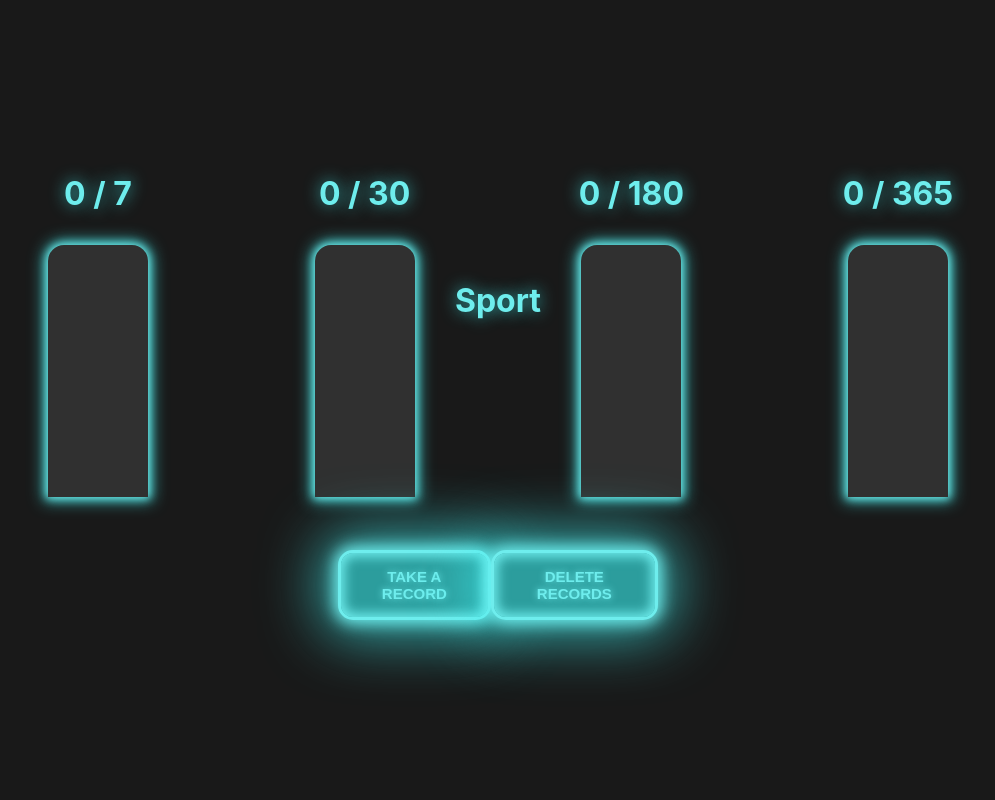
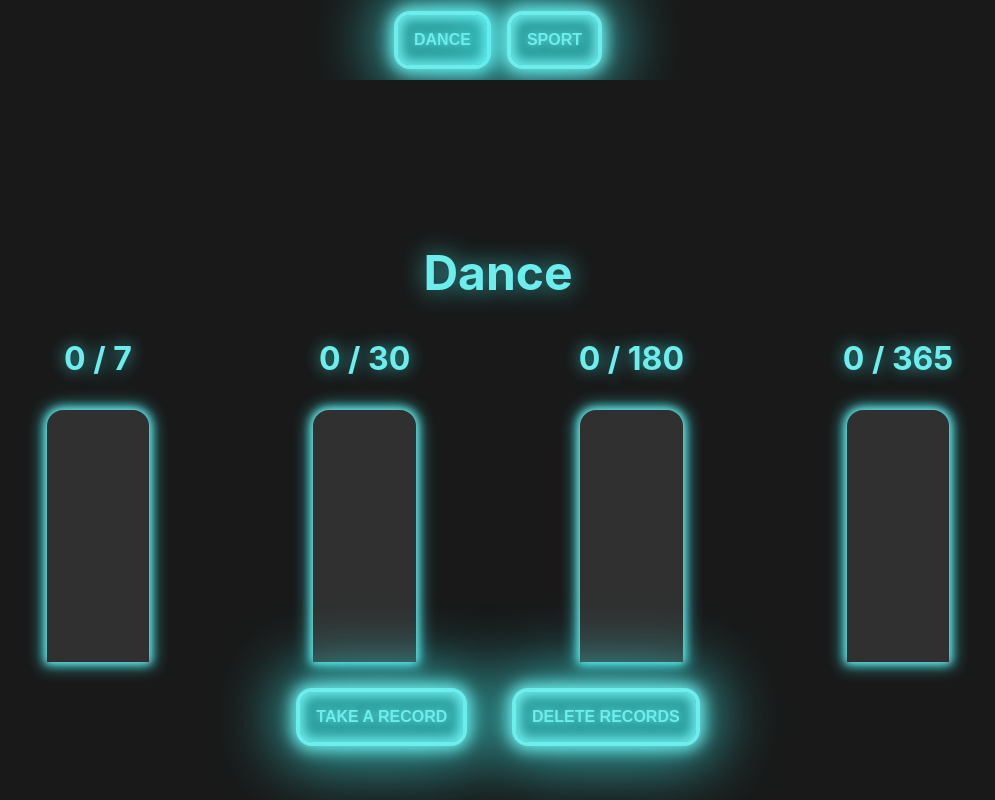
Before and after one commit to damianSebastian/statistik, a React (Create React App) app: page / in a window 1280 px wide. Shown: the top 800 px of the page, without its empty margins (142-1137 px from the left). Built offline with nearby package versions, Linux system fonts and the light colour scheme.

Commit message:
Meniu introdus

```diff
--- a/src/App.css
+++ b/src/App.css
@@ -5,7 +5,8 @@
   --button-second-color:rgb(44,157,157);
   --fullLift:rgb(48, 48, 48);
 }
-.app {
+.app{
+  background-color: var(--main-color);
   display: flex;
   flex-direction: column;
   justify-content: center;
@@ -22,7 +23,7 @@
   height: 100vh;
 }
 .lift {
-  width: 100px;
+  width: 8vw;
   background-color: var(--button-second-color);
 
   border-radius: 1rem;
@@ -31,7 +32,7 @@
 
 }
 .fullLift {
-    width: 100px;
+    width: 8vw;
     background-color: var(--fullLift);
     border-radius: 1em;
     border-bottom-left-radius: 0;
@@ -48,7 +49,7 @@
   position: relative;
   padding: 1em 1em;
   color: var(--button-main);
-  font-size:15px;
+  font-size:1rem;
   font-weight: bold;
   text-transform: uppercase;
   text-shadow: 0 0 0.5em var(--button-main);
@@ -61,7 +62,8 @@
   outline: none;
   cursor: pointer;
   transition: all 0.3s;
-  margin-top: 1rem;
+  margin: 0.5rem;
+
 }
 
 .button:hover {
@@ -89,20 +91,19 @@
   justify-content: space-between;
   align-items: flex-end;
   width: 75%;
-  height: 150px;
-  padding-left: 5px;
-  padding-right: 5px;
+  min-height: 200px;
+
 
 }
 .buttonContainer {
-  width: 25vw;
+  min-width: 35vw;
   height:50px;
   display: flex;
   flex-direction: row;
   justify-content: space-around;
   align-items: center;
   position: relative;
-  top: 50px;
+  top: 25px;
 
 }
 .statusText {
@@ -112,3 +113,14 @@
   text-shadow: 0 0 0.5em var(--button-shadow);
   text-transform: capitalize;
 }
+.title{
+  font-size: 3rem;
+  margin: 0;
+}
+.menu {
+  height: 10vh;
+  display: flex;
+  flex-direction: row;
+  justify-content: center;
+  align-items: center;
+}
--- a/src/App.jsx
+++ b/src/App.jsx
@@ -1,13 +1,26 @@
+
 import ShowBar from "./components/ShowBar";
 import './App.css';
+import { useEffect, useState } from "react";
+import Button from "./components/Button";
 
+let vector=['Dance','Sport'];
 function App() {
+  const [identifier, setIdentifier] = useState("Dance");
+
+  useEffect(()=> {
+    console.log(identifier);
+  },[identifier])
+
 
   return (
     <div className="app">
-      <ShowBar identifier={'Sport'}/>
-      <ShowBar identifier={"Dance"}/>
-
+      <div className="menu">
+        {vector.map(el => <Button func={()=> setIdentifier(el)} description={el}/>)}
+      </div>
+      <ShowBar
+    identifier={identifier}
+    />
     </div>
   )
 }
--- a/src/components/Button.jsx
+++ b/src/components/Button.jsx
@@ -2,11 +2,11 @@ import React from "react";
 
 import '../App.css';
 
-function Button(probs){
+function Button({func, description}){
 
     return(
         <>
-            <button className="button" onClick={probs.function}>{probs.description}</button>
+            <button className="button" onClick={func}>{description}</button>
         </>
 
     )
--- a/src/components/ShowBar.jsx
+++ b/src/components/ShowBar.jsx
@@ -1,4 +1,4 @@
-import { useState, useEffect } from 'react';
+import { useEffect, useState} from 'react';
 
 import Lister from './Lister';
 import Button from './Button';
@@ -9,12 +9,9 @@ function getDaysAgo(n) {
   let changedDate = new Date(time - (n * 24 * 60 * 60 * 1000));
   return changedDate;
 }
-let records = [
-
-];
+let records = [];
 function ShowBar({identifier}) {
 
-    const [id, setId] = useState(0);
   const [inWeek, setInWeek] = useState(0);
   const [inMonth, setInMonth] = useState(0);
   const [in6Months, setIn6Months] = useState(0);
@@ -22,46 +19,42 @@ function ShowBar({identifier}) {
 
   useEffect(()=> {
     loadData();
-      updateLifts();
-    },[])
+  })
 
   function loadData() {
     if(JSON.parse(localStorage.getItem(identifier)) !== null) {
       records = JSON.parse(localStorage.getItem(identifier));
-        setId(JSON.parse(localStorage.getItem('id'+identifier)));
-
       console.log('apelare din useEffect ' + identifier);
       resetDates();
+      updateLifts();
+      console.log(records);
     }
   }
 
   function resetDates() {
       for(let i = 0; i<records.length; i++) {
-          records[i].record = new Date(records[i].record);
+        records[i] = new Date(records[i]);
       }
   }
 
   function inputRecord() {
-      records.push({
-        id:id,
-        record: new Date(),
-      })
+    records.push(new Date());
     updateLifts();
-      setId(id+1);
     saveData();
+    get();
   }
 
   function saveData() {
     localStorage.setItem(identifier,JSON.stringify(records));
-      localStorage.setItem('id'+identifier,id+1);
   }
+
   function get() {
     console.log(records);
   }
+
   function deletRecords() {
-      localStorage.clear();
     records = [];
-      setId(0);
+    saveData();
     updateLifts();
   }
   function updateLifts() {
@@ -76,7 +69,7 @@ function ShowBar({identifier}) {
     let end = new Date().getTime();
     let result = 0;
     for(let i = 0; i<records.length; i++) {
-        let temp = records[i].record.getTime();
+      let temp = records[i].getTime();
       if(temp >= start && temp <= end) {
           result ++;
       }
@@ -86,8 +79,8 @@ function ShowBar({identifier}) {
 
 
   return (
-      <div id={identifier} className="container">
-        <p className='statusText'>{identifier}</p>
+    <div  className="container">
+      <p className='statusText title'>{identifier}</p>
       <div className='listerContainer'>
         <Lister level={inWeek} maxLevel={7}/>
         <Lister level={inMonth} maxLevel={30}/>
@@ -95,11 +88,9 @@ function ShowBar({identifier}) {
         <Lister level={inYear} maxLevel={365}/>
       </div>
       <div className='buttonContainer'>
-          <Button function={()=> {
-            inputRecord();
-          get();}}
+        <Button func={()=> inputRecord()}
         description={'Take a record'}/>
-          <Button function={() => deletRecords()} description={'Delete records'}/>
+        <Button func={() => deletRecords()} description={'Delete records'}/>
       </div>
     </div>
   );
```
Lines whose indentation alone changed are shown as unchanged.
